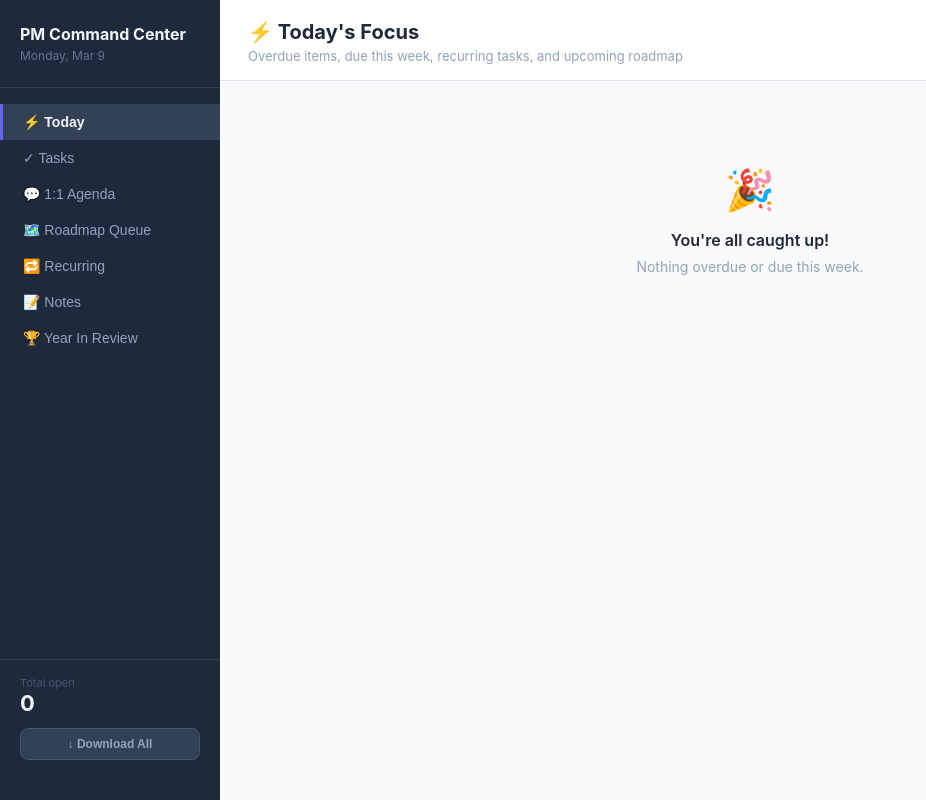
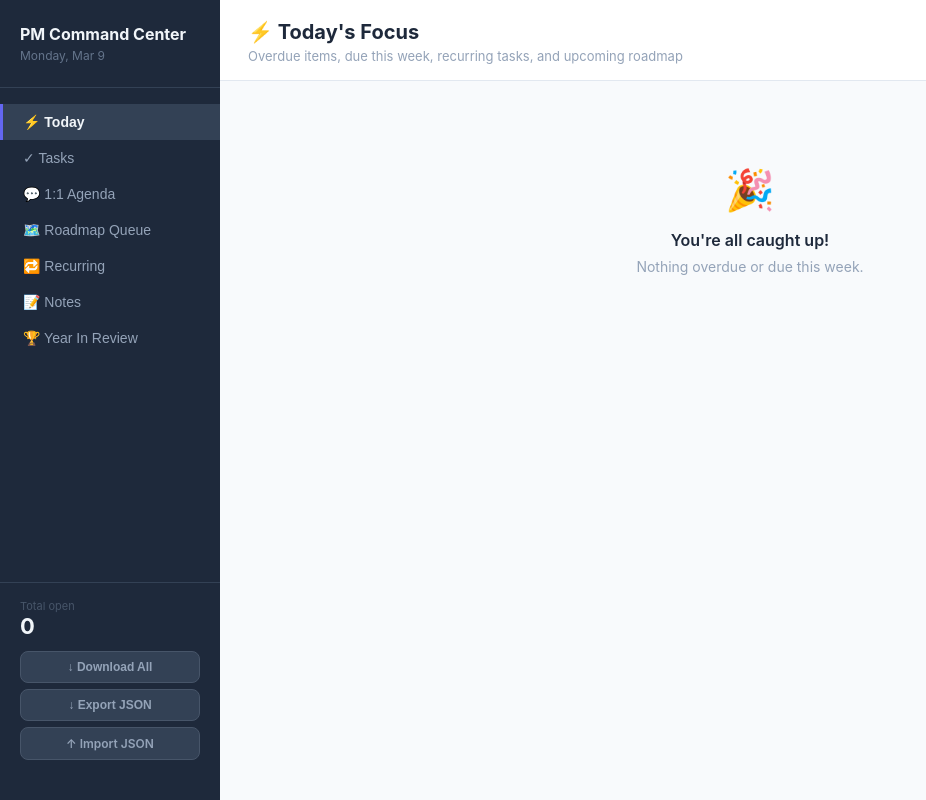
Before and after one commit to gwenlemming-creator/pm-tool, a React (Vite) app in the folder app/: page / in a window 1280 px wide. Shown: the whole page, without its empty margins (0-926 px from the left). Built offline with nearby package versions, Linux system fonts and the light colour scheme.

Commit message:
feat: add JSON export/import buttons

```diff
--- a/app/src/App.jsx
+++ b/app/src/App.jsx
@@ -846,6 +846,13 @@ export default function App() {
           <button onClick={()=>exportAllXLSX(data)} style={{ marginTop:12, width:"100%", padding:"8px 0", background:"#334155", color:"#94a3b8", border:"1px solid #475569", borderRadius:8, fontSize:12, fontWeight:600, cursor:"pointer" }}>
             ↓ Download All
           </button>
+          <button onClick={()=>{ const a=document.createElement('a'); a.href='data:application/json;charset=utf-8,'+encodeURIComponent(JSON.stringify(data,null,2)); a.download='pm-dashboard.json'; a.click(); }} style={{ marginTop:6, width:"100%", padding:"8px 0", background:"#334155", color:"#94a3b8", border:"1px solid #475569", borderRadius:8, fontSize:12, fontWeight:600, cursor:"pointer" }}>
+            ↓ Export JSON
+          </button>
+          <label style={{ marginTop:6, display:"block", width:"100%", padding:"8px 0", background:"#334155", color:"#94a3b8", border:"1px solid #475569", borderRadius:8, fontSize:12, fontWeight:600, cursor:"pointer", textAlign:"center", boxSizing:"border-box" }}>
+            ↑ Import JSON
+            <input type="file" accept=".json" style={{ display:"none" }} onChange={e=>{ const file=e.target.files[0]; if(!file) return; const reader=new FileReader(); reader.onload=ev=>{ try{ const parsed=JSON.parse(ev.target.result); save(parsed); alert('Data imported successfully!'); }catch{ alert('Invalid JSON file.'); } }; reader.readAsText(file); e.target.value=''; }} />
+          </label>
         </div>
       </div>
 
```
